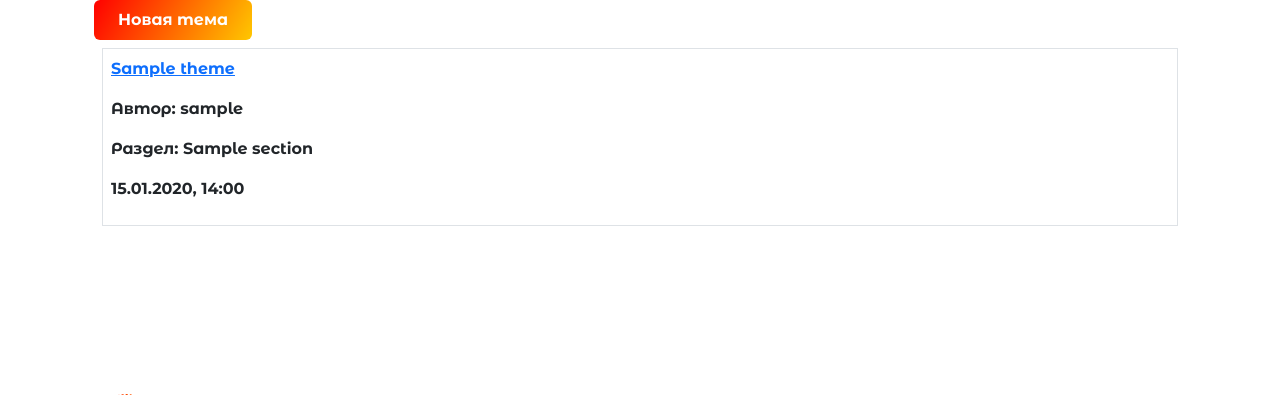
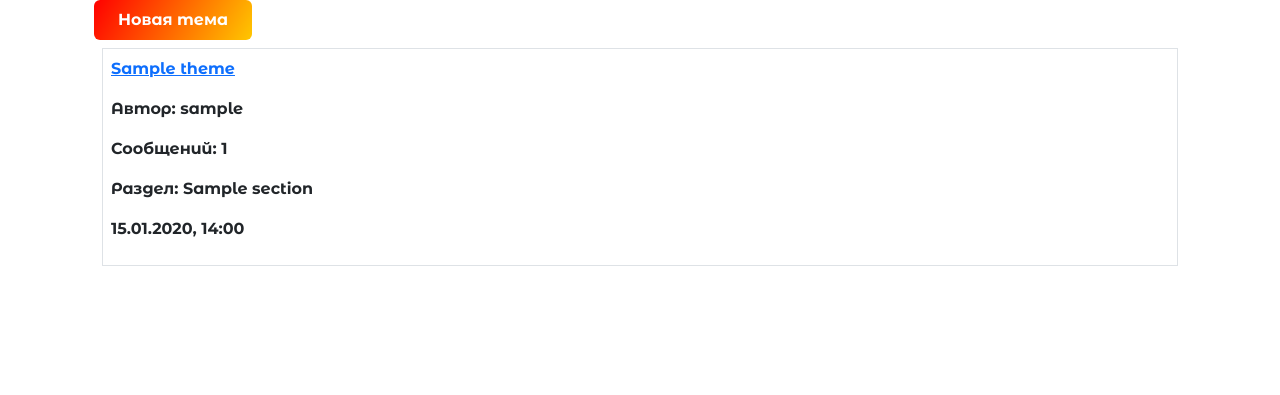
Before and after one commit to VadimBarinov/Bicycle-Forum, a Django app: page / in a window 1280 px wide. Shown: the part 125-520 px from the top of the page. Run offline with Django 5.2, Linux system fonts and the light colour scheme; tables that the repository leaves empty hold one stand-in row (values such as "Sample post").

Commit message:
added messages_count in theme item

```diff
--- a/app/forum/templates/forum/index.html
+++ b/app/forum/templates/forum/index.html
@@ -17,6 +17,7 @@
                 <a href="{{ theme.get_absolute_url }}">{{ theme.title }}</a>
             </p>
             <p>Автор: {{ theme.author }}</p>
+            <p>Сообщений: {{ theme.messages_count }}</p>
             <p>Раздел: {{ theme.section.title }}</p>
             <p>{{ theme.created_at|date:"d.m.Y, H:i" }}</p>
         </div>
```
